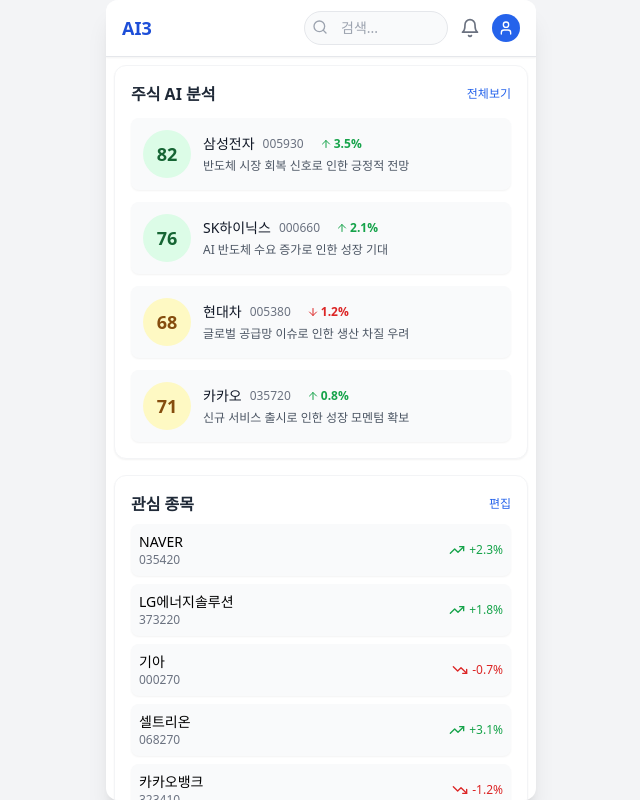
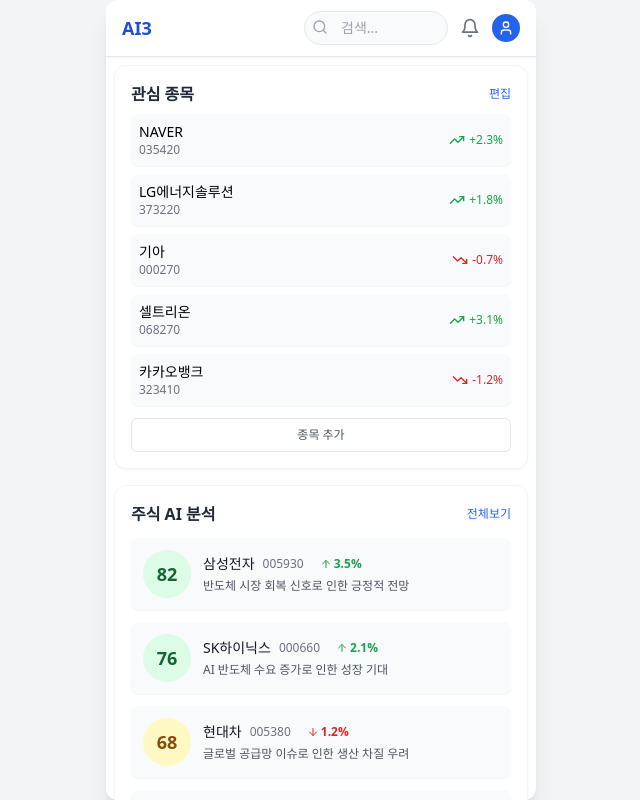
Before and after one commit to wonjunsea/ai3_client, a React (Vite) app: page / in a window 1280 px wide. Shown: the whole page, without its empty margins (319-959 px from the left). Built offline with nearby package versions, Linux system fonts and the light colour scheme; no server answers.

Commit message:
feat:  순서변경

```diff
--- a/src/components/Dashboard.tsx
+++ b/src/components/Dashboard.tsx
@@ -7,8 +7,8 @@ export const Dashboard = () => {
     <div className="space-y-4 px-2 pt-2 pb-4">
       {/* 상단 여백 제거, 모바일에선 불필요 */}
       <div className="flex flex-col gap-4">
+        <TrendingStocks />
         <StockAnalysis />
-        <TrendingStocks />
       </div>
       <RecentInsights />
     </div>
```
